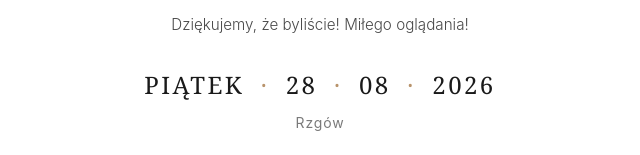
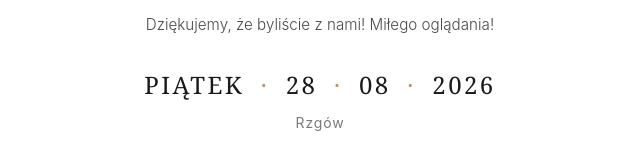
Before and after one commit to ddr997/agatamaciekwesele, an Astro site: page / in a window 1280 px wide. Shown: the part 393-548 px from the top of the page, 320-960 px from the left. Built offline with nearby package versions, Linux system fonts and the light colour scheme; Astro itself is replaced by a stand-in of ours.

Commit message:
Change texts

```diff
--- a/src/pages/index.astro
+++ b/src/pages/index.astro
@@ -28,7 +28,7 @@ const BANNER_MOBILE = asset('banner_mobile.jpg');
 						Agata <span class="italic text-brand">&amp;</span> Maciek
 					</h1>
 					<p class="text-[0.95em] text-ink/80 leading-relaxed max-w-md mx-auto mb-8 font-light hero-line">
-						Dziękujemy, że byliście! Miłego oglądania!
+						Dziękujemy, że byliście z nami! Miłego oglądania!
 					</p>
 					<div class="font-serif text-2xl font-medium text-ink tracking-[0.1em] uppercase hero-line">
 						<span>piątek</span>
```
